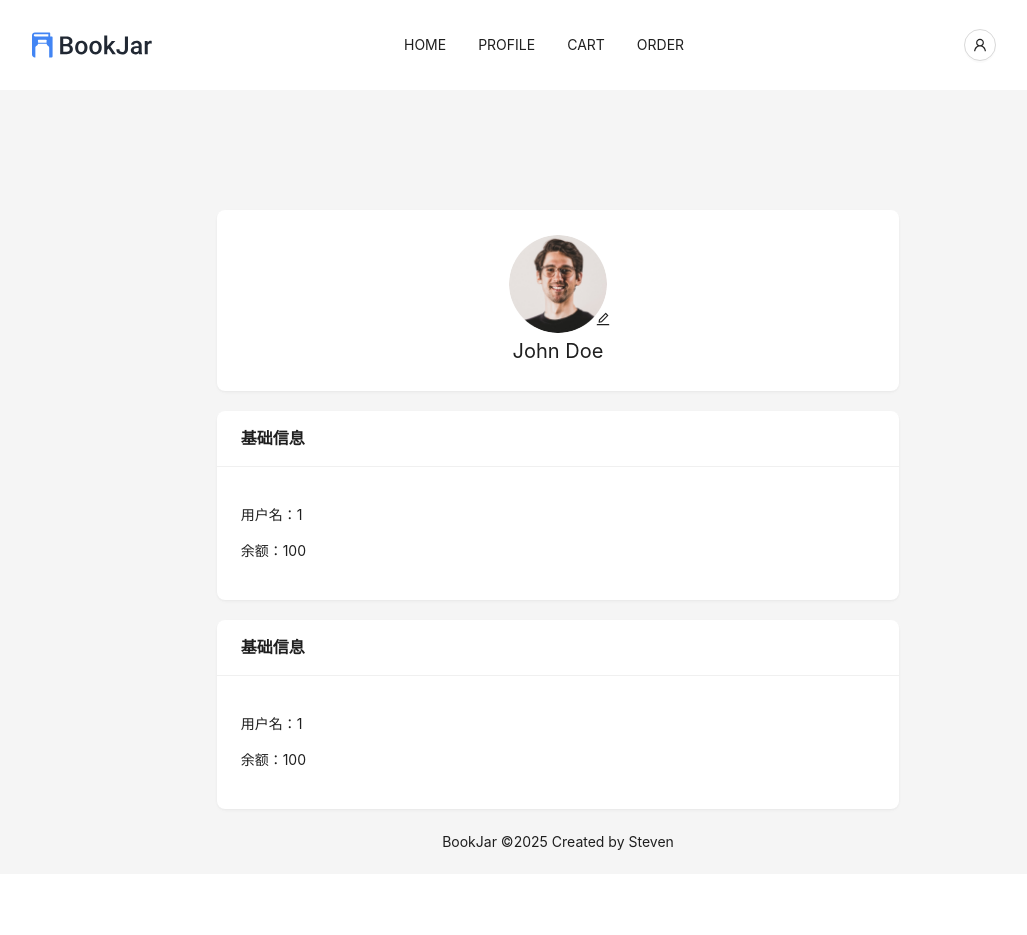
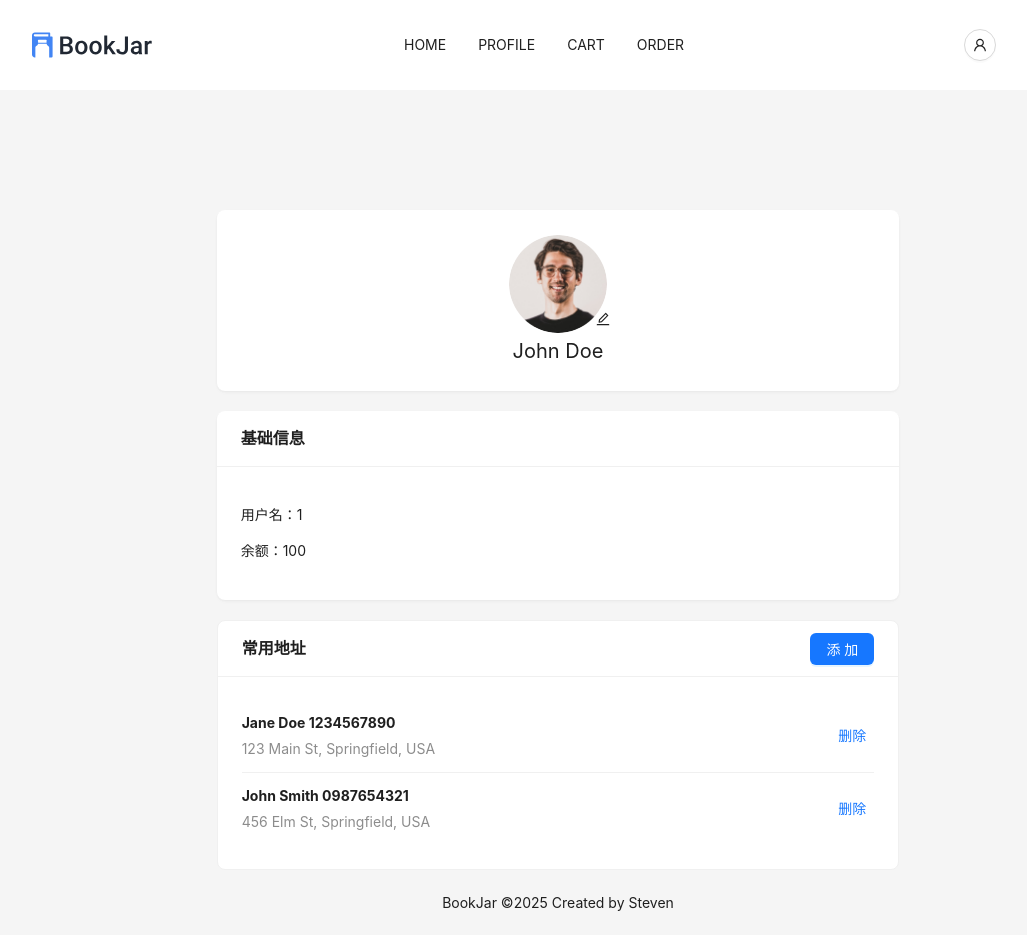
Before and after one commit to stevenissleepy/BookStore-Frontend, a React (Vite) app: page /profile in a window 1280 px wide. Shown: the whole page, without its empty margins (82-1109 px from the left). Before the commit the page ends 874 px from the top, so only its background shows below. Built offline with nearby package versions, Linux system fonts and the light colour scheme.

Commit message:
feat: 完成了 profile address

```diff
--- a/src/components/profile.jsx
+++ b/src/components/profile.jsx
@@ -1,4 +1,4 @@
-import { Space, Badge, Avatar, Button, Card } from "antd"
+import { Space, Badge, Avatar, Button, Card, Empty, List } from "antd"
 import { EditOutlined } from "@ant-design/icons"
 
 function ProfileAvatar({ user }) {
@@ -42,4 +42,27 @@ function ProfileInfo({ user }) {
   )
 }
 
-export { ProfileAvatar, ProfileInfo }
+function ProfileAddress({ user }) {
+  return (
+    <Card title="常用地址" extra={<Button type="primary">添加</Button>}>
+      <Space direction="vertical" style={{ width: "100%" }}>
+        {user.addresses.length === 0 && <Empty description="无" />}
+        {user.addresses.length > 0 && (
+          <List
+            dataSource={user.addresses}
+            renderItem={(address) => (
+              <List.Item actions={[<a onClick={() => handleDeleteAddress(address.id)}>删除</a>]}>
+                <List.Item.Meta
+                  title={`${address.receiver} ${address.tel}`}
+                  description={address.address}
+                />
+              </List.Item>
+            )}
+          />
+        )}
+      </Space>
+    </Card>
+  )
+}
+
+export { ProfileAvatar, ProfileInfo, ProfileAddress}
--- a/src/data.jsx
+++ b/src/data.jsx
@@ -87,6 +87,20 @@ const users = [
     nickname: "John Doe",
     balance: 100.0,
     avatar: "/profile-img.png",
+    addresses: [
+      {
+        id: 1,
+        receiver: "Jane Doe",
+        tel: "1234567890",
+        address: "123 Main St, Springfield, USA",
+      },
+      {
+        id: 2,
+        receiver: "John Smith",
+        tel: "0987654321",
+        address: "456 Elm St, Springfield, USA",
+      },
+    ],
   }
 ]
 
--- a/src/pages/profile.jsx
+++ b/src/pages/profile.jsx
@@ -1,14 +1,13 @@
 import { Col, Row } from "antd"
 
 import { MyLayout } from "../components/layout"
-import { ProfileAvatar, ProfileInfo } from "../components/profile"
+import { ProfileAddress, ProfileAvatar, ProfileInfo } from "../components/profile"
 
 import { users } from "../data"
 
 function ProfilePage() {
   return (
     <MyLayout>
-
       <Row justify={"center"} style={{ marginBottom: 20 }}>
         <Col span={16}>
           <ProfileAvatar user={users[0]} />
@@ -17,16 +16,15 @@ function ProfilePage() {
 
       <Row justify={"center"} style={{ marginBottom: 20 }}>
         <Col span={16}>
-          <ProfileInfo user={users[0]}/>
+          <ProfileInfo user={users[0]} />
         </Col>
       </Row>
 
       <Row justify={"center"}>
         <Col span={16}>
-          <ProfileInfo user={users[0]}/>
+          <ProfileAddress user={users[0]} />
         </Col>
       </Row>
-
     </MyLayout>
   )
 }
```
